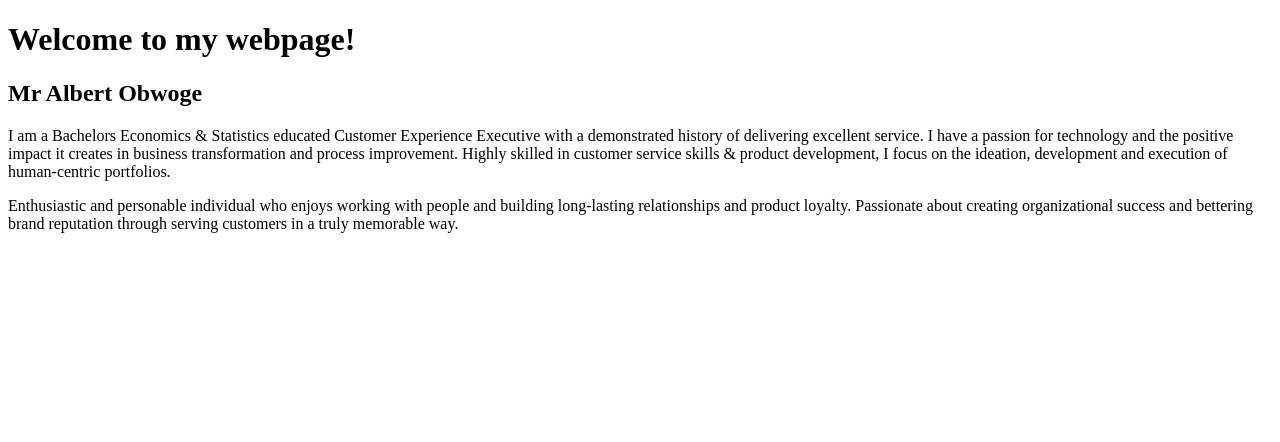
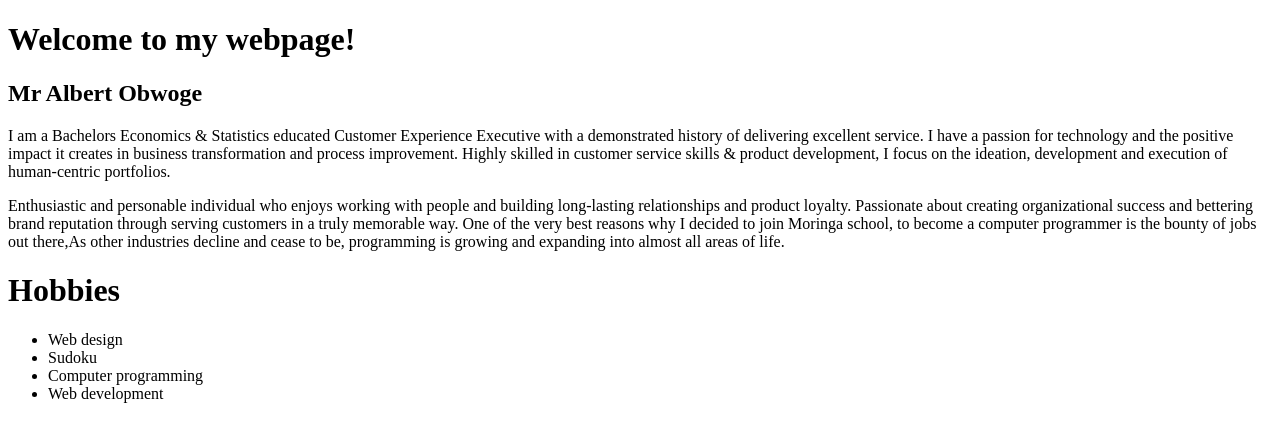
Before and after one commit to nobwoge/ALBERT-PORTFOLIO, a plain HTML site: page Albert-portfolio.html in a window 1280 px wide. Drawn offline with Linux system fonts and the light colour scheme.

Commit message:
list of hobbies.

```diff
--- a/Albert-portfolio.html
+++ b/Albert-portfolio.html
@@ -8,4 +8,14 @@
     <H2>Mr Albert Obwoge</H2>
     <p> I am a Bachelors Economics & Statistics educated Customer Experience Executive with a demonstrated history of delivering excellent service. I have a passion for technology and the positive impact it creates in business transformation and process improvement. Highly skilled in customer service skills & product development, I focus on the ideation, development and execution of human-centric portfolios.</p>
    Enthusiastic and personable individual who enjoys working with people and building long-lasting relationships and product loyalty. Passionate about creating organizational success and bettering brand reputation through serving customers in a truly memorable way.
+   One of the very best reasons why I decided to join Moringa school, to become a computer programmer is the bounty of jobs out there,As other industries decline and cease to be, programming is growing and expanding into almost all areas of life.
+   <p>
+      <H1>Hobbies</H1>
+      <ul>
+          <li>Web design</li>
+          <li>Sudoku</li>
+          <li>Computer programming</li>
+          <li>Web development</li>
+      </ul>
+        </p>
 </html>
```
Also changed, not shown: css/styles.css (added).
